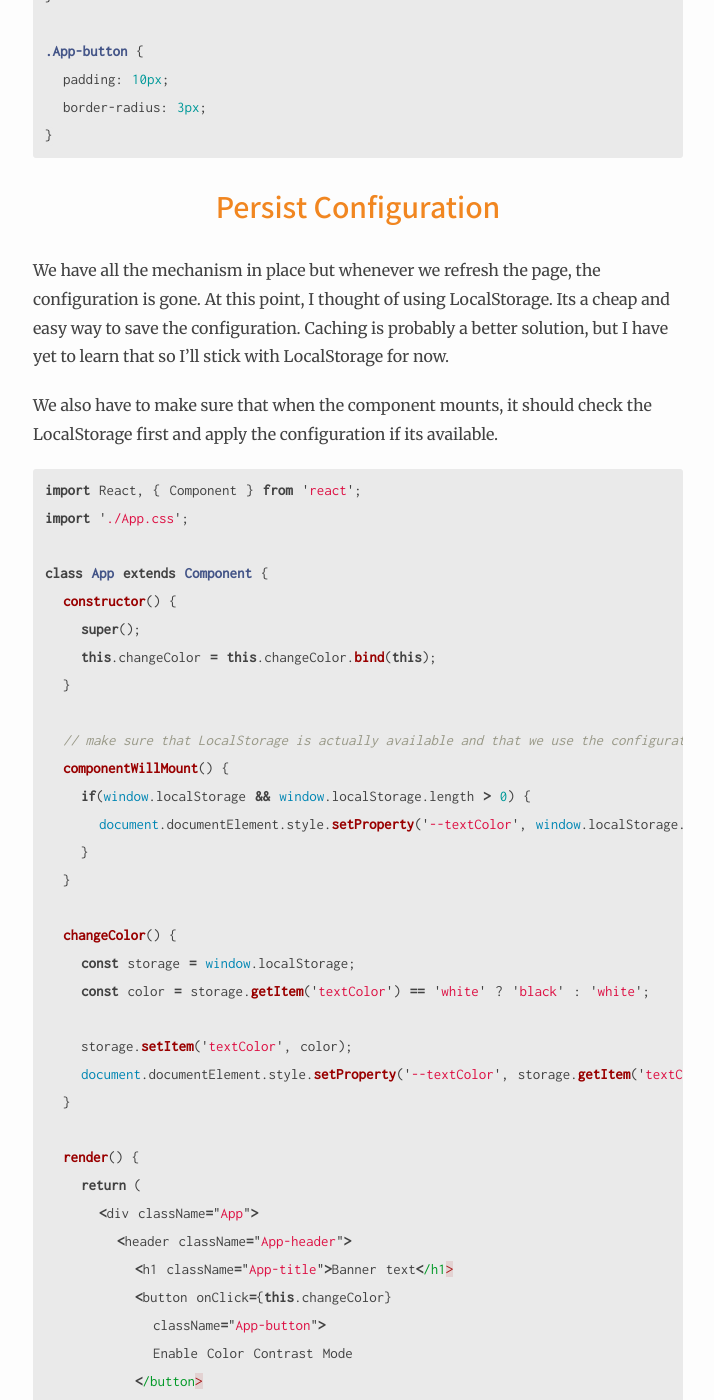
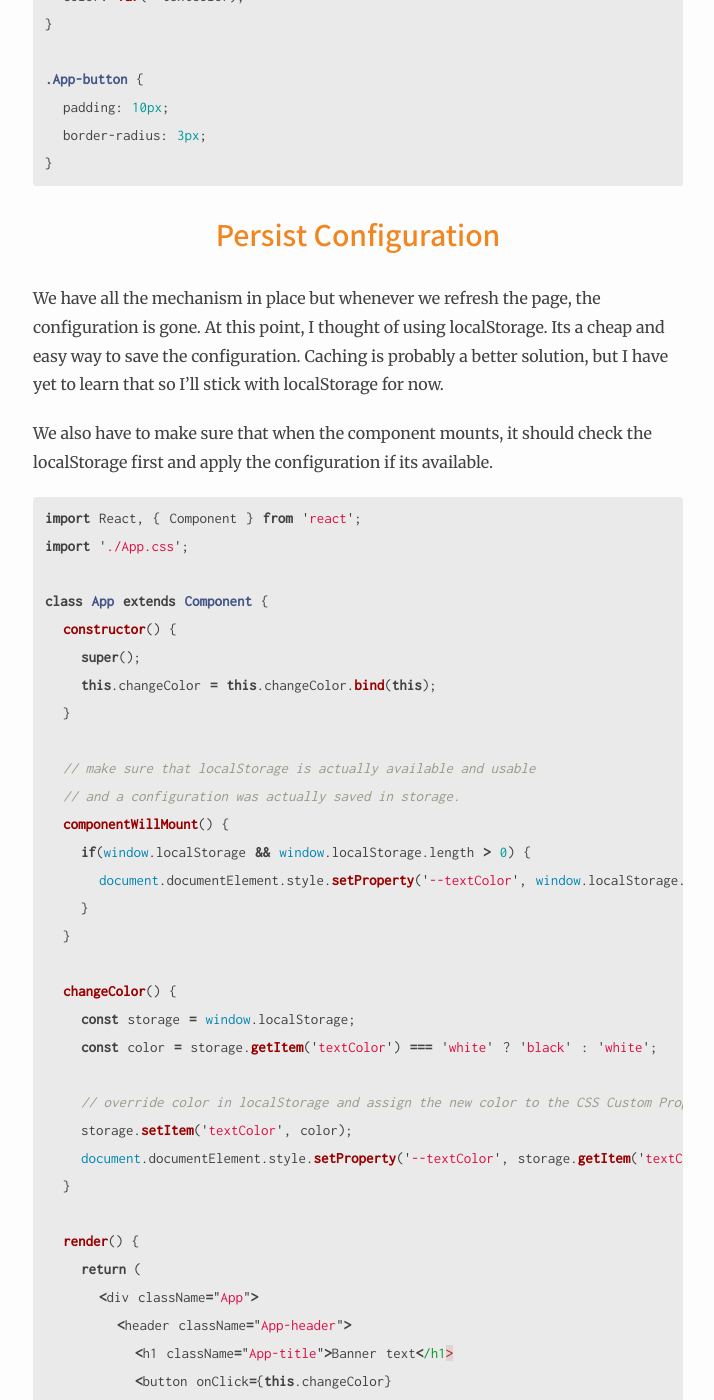
Before and after one commit to charisseysabel/chysbl-blog, a Jekyll site: the page built from _posts/2018-02-17-accessible-colors-with-css-vars.markdown, in a window 1280 px wide and 1400 px high, scrolled down 4342 px. Shown: the whole window, without its empty margins (282-996 px from the left). Built offline with Jekyll 4.4.1, drawn with Linux system fonts in a browser that asks for light colours; some of the changed text lies outside the part shown.

Commit message:
feat(post) Update wording

```diff
--- a/_posts/2018-02-17-accessible-colors-with-css-vars.markdown
+++ b/_posts/2018-02-17-accessible-colors-with-css-vars.markdown
@@ -1,6 +1,6 @@
 ---
 layout: post
-title: "Accessible Colors with CSS Custom Properties"
+title: "Generate Accessible Color Palettes with CSS Custom Properties"
 date: 2018-02-17 09:00:00 +0200
 categories: tutorial
 ---
@@ -67,9 +67,10 @@ class App extends Component {
     this.changeColor = this.changeColor.bind(this);
   }
 
+  // very simple example but you get the point
   changeColor() {
     const color = document.documentElement.style.getPropertyValue('--textColor');
-    const value = color == 'teal' || color == '' ? 'salmon' : 'teal';
+    const value = (color === 'white' || color === '') ? 'black' : 'white';
 
     document.documentElement.style.setProperty('--textColor', value);
   }
@@ -81,7 +82,7 @@ class App extends Component {
           <h1 className="App-title">Banner text</h1>
           <button onClick={this.changeColor}
             className="App-button">
-            Enable Color Contrast Mode
+            Enable High Contrast Mode
           </button>
         </header>
       </div>
@@ -118,9 +119,9 @@ export default App;
 {% endhighlight %}
 
 ## Persist Configuration
-We have all the mechanism in place but whenever we refresh the page, the configuration is gone. At this point, I thought of using LocalStorage. Its a cheap and easy way to save the configuration. Caching is probably a better solution, but I have yet to learn that so I’ll stick with LocalStorage for now.
+We have all the mechanism in place but whenever we refresh the page, the configuration is gone. At this point, I thought of using localStorage. Its a cheap and easy way to save the configuration. Caching is probably a better solution, but I have yet to learn that so I’ll stick with localStorage for now.
 
-We also have to make sure that when the component mounts, it should check the LocalStorage first and apply the configuration if its available.
+We also have to make sure that when the component mounts, it should check the localStorage first and apply the configuration if its available.
 
 {% highlight javascript %}
 import React, { Component } from 'react';
@@ -132,7 +133,8 @@ class App extends Component {
     this.changeColor = this.changeColor.bind(this);
   }
 
-  // make sure that LocalStorage is actually available and that we use the configuration if it was ever configured.
+  // make sure that localStorage is actually available and usable
+  // and a configuration was actually saved in storage.
   componentWillMount() {
     if(window.localStorage && window.localStorage.length > 0) {
       document.documentElement.style.setProperty('--textColor', window.localStorage.getItem('textColor'));
@@ -141,8 +143,9 @@ class App extends Component {
 
   changeColor() {
     const storage = window.localStorage;
-    const color = storage.getItem('textColor') == 'white' ? 'black' : 'white';
+    const color = storage.getItem('textColor') === 'white' ? 'black' : 'white';
 
+    // override color in localStorage and assign the new color to the CSS Custom Property
     storage.setItem('textColor', color);
     document.documentElement.style.setProperty('--textColor', storage.getItem('textColor'));
   }
@@ -165,6 +168,8 @@ class App extends Component {
 export default App;
 {% endhighlight %}
 
+Now when we refresh the page, the colors -- whether in high contrast mode or not -- should persist.
+
 
 ## Final Thoughts
-I personally really like this simple solution to solve the problem of inaccessible colours. Its a small project, but it was really fun and doesn’t require too much overhead. I am looking forward to explore this topic again in the future, maybe to cache the theme instead of using LocalStorage, or use a different technology altogether.
+I personally really like this simple solution to solve the problem of inaccessible colours. Its a small project, but it was really fun and doesn’t require too much overhead. I am looking forward to explore this topic again in the future, maybe to cache the theme instead of using localStorage, or use a different technology altogether.
```
Also changed, not shown: other parts of _posts/2018-02-17-accessible-colors-with-css-vars.markdown (+1 -1 lines), 2 other files.
